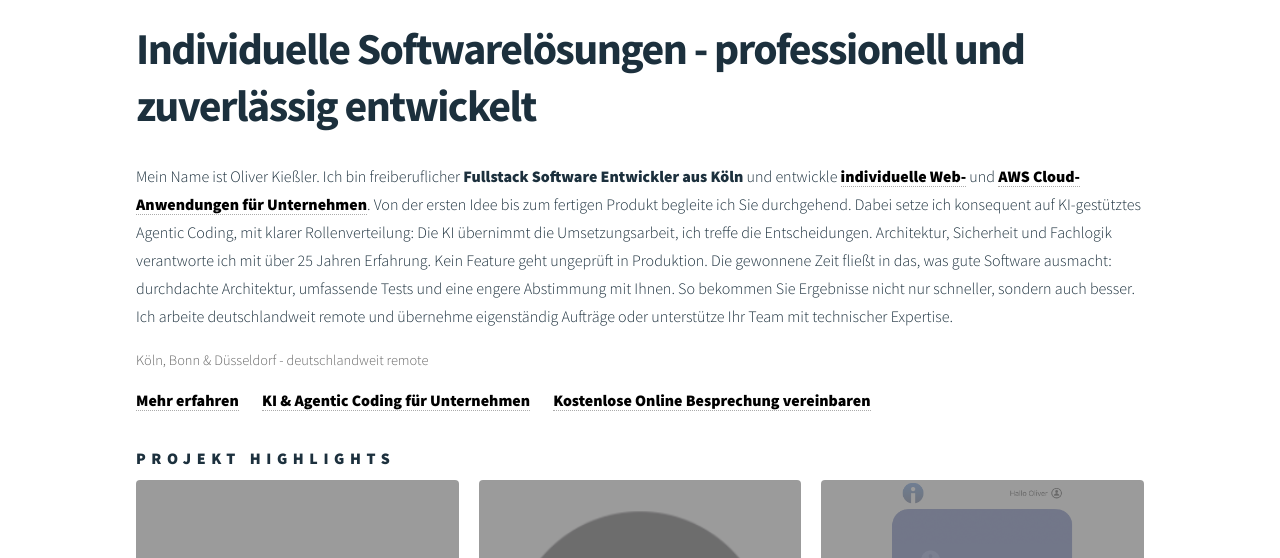
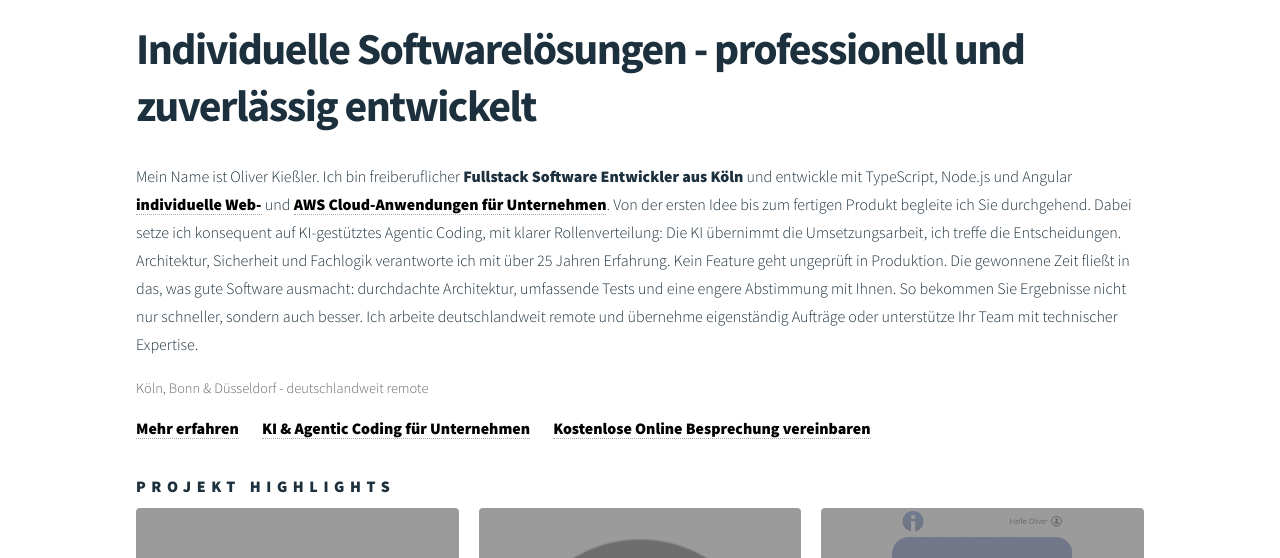
Before and after one commit to okiess/oliver-kiessler.de-static, a plain HTML site: page de/index.html in a window 1280 px wide. Shown: the part 210-768 px from the top of the page. Drawn offline with Linux system fonts and the light colour scheme.

Commit message:
Update index.html

```diff
--- a/de/index.html
+++ b/de/index.html
@@ -157,7 +157,7 @@
     Individuelle Softwarelösungen - professionell und zuverlässig entwickelt<br/>
   </h1>
   <p>
-    Mein Name ist Oliver Kie&szlig;ler. Ich bin freiberuflicher <strong>Fullstack Software Entwickler aus Köln</strong> und entwickle <a href="/de/meine-dienstleistungen.html" style="color: black;" title="Typescript, NodeJS, Angular und AWS Experte"><strong>individuelle Web-</strong></a> und <a href="/de/aws-zertifizierter-entwickler.html" style="color: black;" title="AWS zertifizierter Entwickler – Cloud & Serverless"><strong>AWS Cloud-Anwendungen für Unternehmen</strong></a>. Von der ersten Idee bis zum fertigen Produkt begleite ich Sie durchgehend. Dabei setze ich konsequent auf KI-gestütztes Agentic Coding, mit klarer Rollenverteilung: Die KI übernimmt die Umsetzungsarbeit, ich treffe die Entscheidungen. Architektur, Sicherheit und Fachlogik verantworte ich mit über 25 Jahren Erfahrung. Kein Feature geht ungeprüft in Produktion. Die gewonnene Zeit fließt in das, was gute Software ausmacht: durchdachte Architektur, umfassende Tests und eine engere Abstimmung mit Ihnen. So bekommen Sie Ergebnisse nicht nur schneller, sondern auch besser. Ich arbeite deutschlandweit remote und übernehme eigenständig Aufträge oder unterstütze Ihr Team mit technischer Expertise.
+    Mein Name ist Oliver Kie&szlig;ler. Ich bin freiberuflicher <strong>Fullstack Software Entwickler aus Köln</strong> und entwickle mit TypeScript, Node.js und Angular <a href="/de/meine-dienstleistungen.html" style="color: black;" title="Typescript, NodeJS, Angular und AWS Experte"><strong>individuelle Web-</strong></a> und <a href="/de/aws-zertifizierter-entwickler.html" style="color: black;" title="AWS zertifizierter Entwickler – Cloud & Serverless"><strong>AWS Cloud-Anwendungen für Unternehmen</strong></a>. Von der ersten Idee bis zum fertigen Produkt begleite ich Sie durchgehend. Dabei setze ich konsequent auf KI-gestütztes Agentic Coding, mit klarer Rollenverteilung: Die KI übernimmt die Umsetzungsarbeit, ich treffe die Entscheidungen. Architektur, Sicherheit und Fachlogik verantworte ich mit über 25 Jahren Erfahrung. Kein Feature geht ungeprüft in Produktion. Die gewonnene Zeit fließt in das, was gute Software ausmacht: durchdachte Architektur, umfassende Tests und eine engere Abstimmung mit Ihnen. So bekommen Sie Ergebnisse nicht nur schneller, sondern auch besser. Ich arbeite deutschlandweit remote und übernehme eigenständig Aufträge oder unterstütze Ihr Team mit technischer Expertise.
   </p>
   <p style="font-size: 0.9em; color: #666;">K&ouml;ln, Bonn &amp; D&uuml;sseldorf - deutschlandweit remote</p>
   <p>
```
